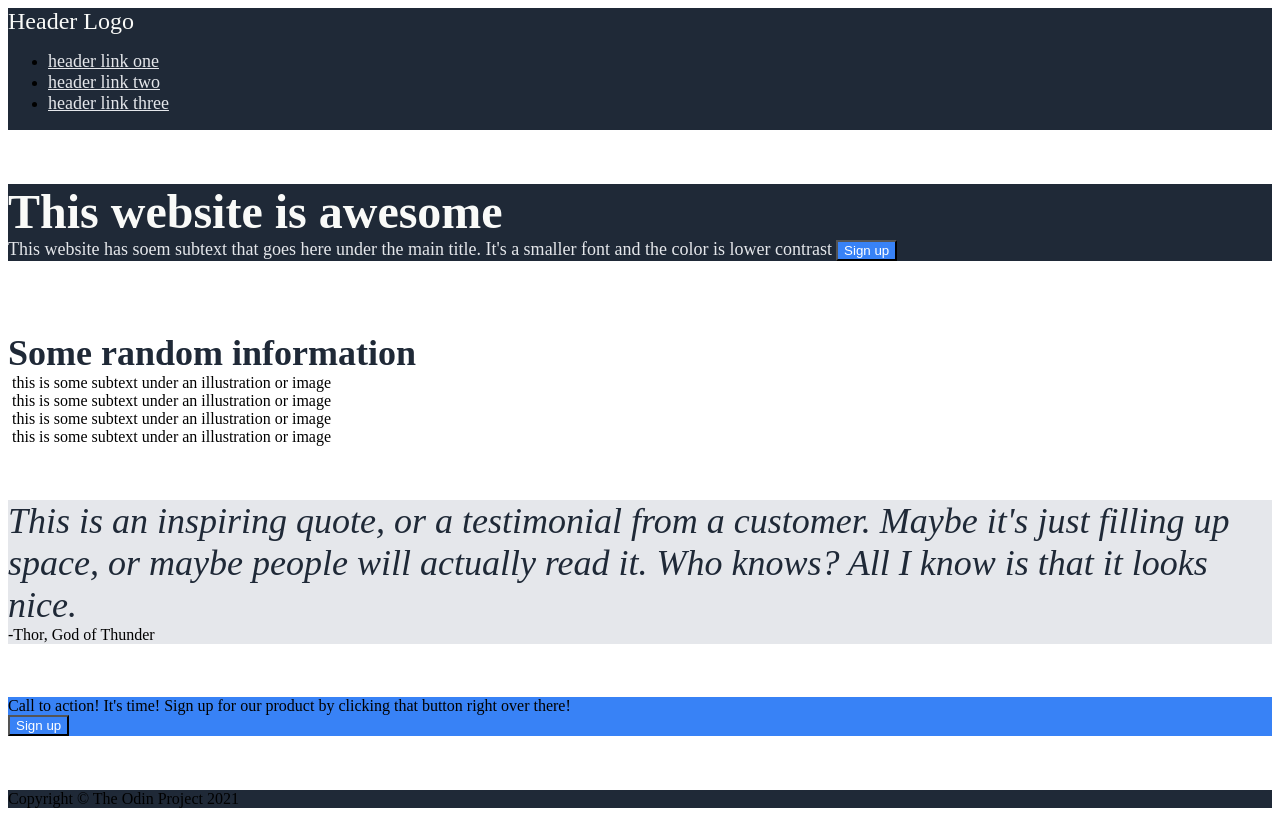
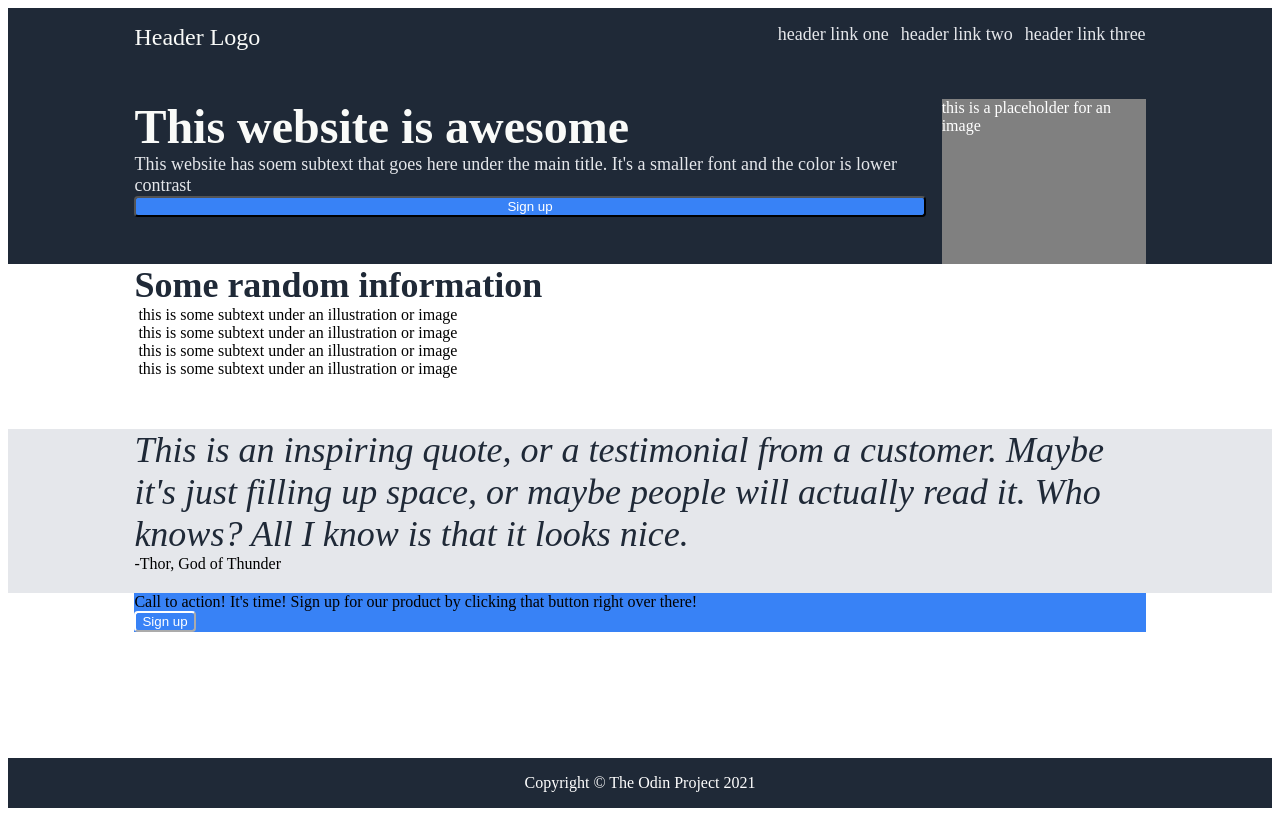
Before and after one commit to eric-holdener/odin-landing-page, a plain HTML site: page index.html in a window 1280 px wide. Drawn offline with Linux system fonts and the light colour scheme.

Commit message:
more css work to try and figure out how to distribute items properly - header is done

```diff
--- a/index.html
+++ b/index.html
@@ -12,22 +12,22 @@
         <div class="header-logo">
             Header Logo
         </div>
-        <ul>
+        <ul class="links">
             <li><a href=#>header link one</a></li>
             <li><a href=#>header link two</a></li>
             <li><a href=#>header link three</a></li>
         </ul>
     </div>
     <div class="container">
-        <div>
+        <div class="dark-blue-container">
             <div class="hero">
                 <div class="hero-main">This website is awesome</div>
                 <text class="hero-second">This website has soem subtext that goes here under the main title. It's a smaller font and the color is lower contrast</text>
                 <button>Sign up</button>
             </div>
-            <img>
+            <div class="placeholder-image">this is a placeholder for an image</div>
         </div>
-        <div>
+        <div class="white-container">
             <div class="info-header">Some random information</div>
             <div>
                 <img>
@@ -46,7 +46,7 @@
                 <text>this is some subtext under an illustration or image</text>
             </div>
         </div>
-        <div class="quote-background">
+        <div class="gray-container">
             <div class="quote">
                 <em>
                     This is an inspiring quote, or a testimonial from a customer. Maybe it's just filling up space, or maybe people will actually
@@ -57,12 +57,14 @@
                 <text>-Thor, God of Thunder</text>
             </div>
         </div>
-        <div class="cta">
-            <div>
-                <text>Call to action! It's time!</text>
-                <text>Sign up for our product by clicking that button right over there!</text>
+        <div class="blue-container">
+            <div class="cta">
+                <div>
+                    <text>Call to action! It's time!</text>
+                    <text>Sign up for our product by clicking that button right over there!</text>
+                </div>
+                <button class="white-border">Sign up</button>
             </div>
-            <button>Sign up</button>
         </div>
     </div>
     <div class="footer">
--- a/style/style.css
+++ b/style/style.css
@@ -2,28 +2,32 @@ body {
     display: flex;
     flex-direction: column;
     height: 100vh;
+    justify-content: center;
 }
 
-.container {
-    flex-grow: 1;
-    display: flex;
-    flex-direction: column;
-    justify-content: space-evenly;
+ul {
+    list-style-type: none;
+    margin: 0;
+    padding: 0;
 }
 
-.header, .footer, .hero {
-    background-color: #1F2937;
+a {
+    text-decoration: none;
 }
 
-.hero-main {
-    font-size: 48px;
-    font-weight: bolder;
-    color: #F9FAF8;
+.links {
+    display: flex;
+    gap: 12px;
 }
 
-.hero-second, a{
-    font-size: 18px;
-    color: #E5E7Eb;
+button {
+    border-radius: 4px;
+    color: #FFFF;
+}
+
+.header {
+    justify-content: space-between;
+    display: flex;
 }
 
 .header-logo {
@@ -37,12 +41,44 @@ body {
     color: #1F2937;
 }
 
-.cta, button{
-    background-color: #3882F6;
+.container {
+    flex-grow: 1;
+    display: flex;
+    flex-direction: column;
+    justify-content: center;
 }
 
-button {
-    color: #FFFF;
+.dark-blue-container {
+    display: flex;
+    justify-content: center;
+    padding-top: 32px;
+    gap: 16px;
+}
+
+.hero {
+    display: flex;
+    flex-direction: column;
+    flex-wrap: wrap;
+    flex-basis: auto;
+}
+
+.hero-main {
+    font-size: 48px;
+    font-weight: bolder;
+    color: #F9FAF8;
+}
+
+.placeholder-image {
+    width:auto;
+    height:auto;
+    background-color:gray;
+    color:white;
+    display: flex;
+    flex-basis: auto;
+}
+
+.gray-container {
+    background-color: #E5E7EB;
 }
 
 .quote {
@@ -50,6 +86,39 @@ button {
     color:#1F2937;
 }
 
-.quote-background {
-    background-color: #E5E7EB;
+.white-border {
+    border-color: white;
 }
+
+.footer {
+    color: #fff;
+    display: flex;
+    justify-content: center;
+    align-items: center;
+}
+
+.header, .footer {
+    padding: 16px;
+}
+
+.hero-second, a{
+    font-size: 18px;
+    color: #E5E7Eb;
+}
+
+.cta, button{
+    background-color: #3882F6;
+}
+
+.header, .footer, .dark-blue-container {
+    background-color: #1F2937;
+}
+
+.dark-blue-container, .white-container, .gray-container, .blue-container {
+    flex: 1;
+}
+
+.header, .footer, .dark-blue-container, .white-container, .gray-container, .blue-container {
+    padding-left: 10%;
+    padding-right: 10%;
+}
```
